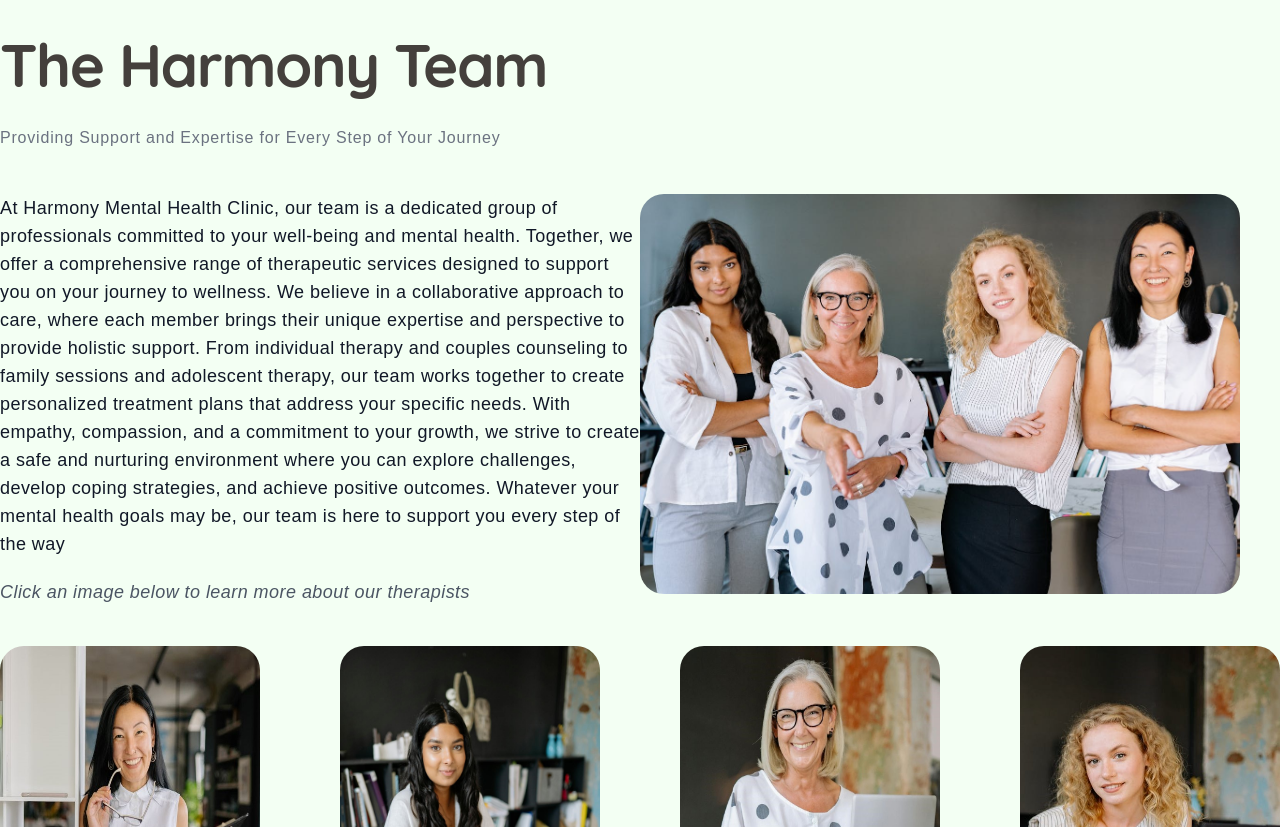
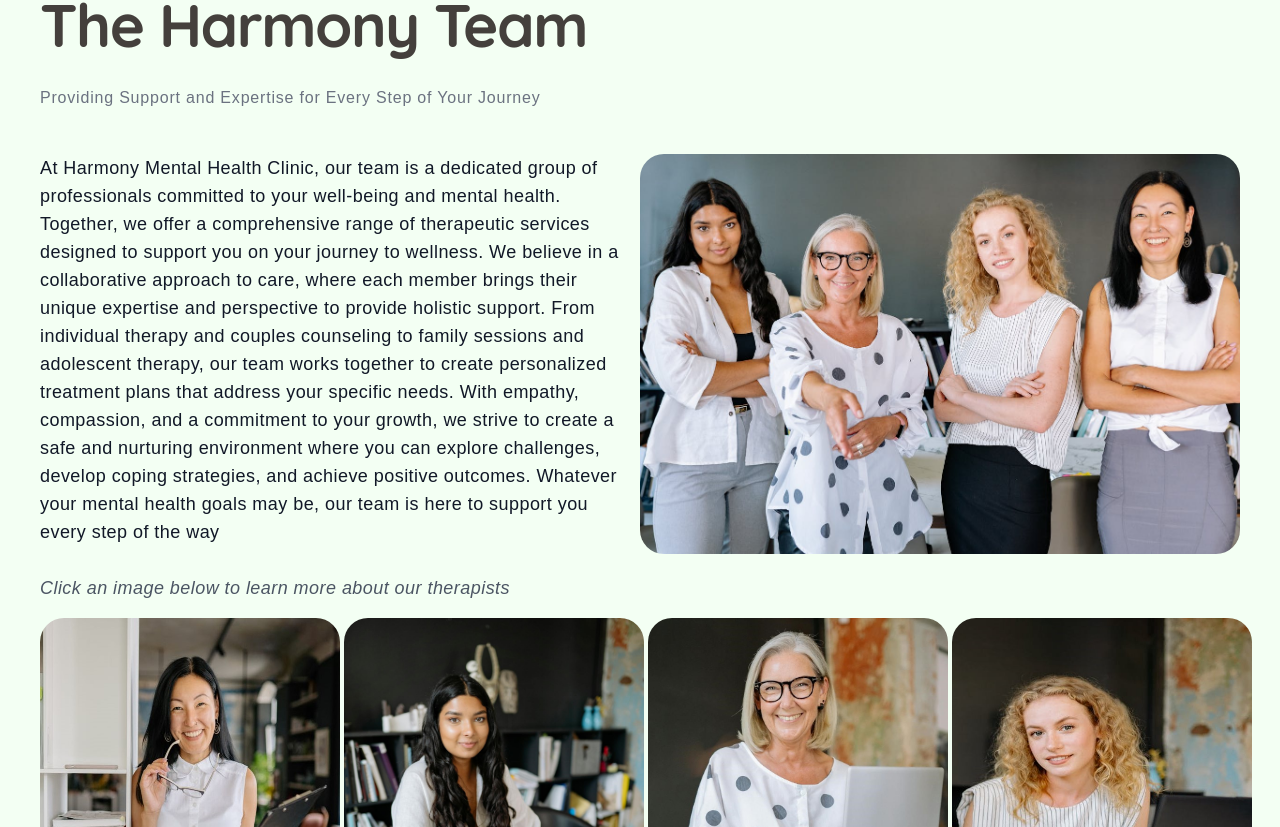
Before and after one commit to Quincy-Fer/Harmony-Therapy-Website, a React (Vite) app: page / in a window 1280 px wide. Shown: the part 5733-6560 px from the top of the page. Built offline with nearby package versions, Linux system fonts and the light colour scheme.

Commit message:
create responsive team section

```diff
--- a/src/Components/TeamCard.jsx
+++ b/src/Components/TeamCard.jsx
@@ -10,7 +10,7 @@ const TeamCard = ({ imgURL, alt, content, onClick, isSelected }) => {
         alt={alt}
         className={`${
           isSelected ? "border-green-500 border-4 " : ""
-        } h-full w-full bg-cover rounded-3xl hover:scale-110 transition-all object-center
+        } h-full w-full bg-cover rounded-3xl hover:scale-105 transition-all object-center
         `}
       />
     </div>
--- a/src/Sections/About.jsx
+++ b/src/Sections/About.jsx
@@ -3,7 +3,7 @@ import { about } from "../assets/images";
 const About = () => {
   return (
     <section className="max-w-[1440px] md:p-4 lg:p-10  mx-auto" id="about">
-      <div className=" grid lg:grid-cols-2 gap-20 ">
+      <div className=" grid lg:grid-cols-2 lg:gap-20 ">
         <div className="flex flex-col justify-center">
           <h2
             className="text-stone-700 md:text-[44px] lg:text-[72px] lg:max-w-[780px] font-bold font-quicksand
@@ -34,7 +34,7 @@ const About = () => {
             mental health and enhance your quality of life.
           </p>
         </div>
-        <div className="flex justify-center">
+        <div className="flex justify-center md:h-[400px] lg:h-0">
           <img
             src={about}
             alt="woman consulting a couple"
--- a/src/Sections/Team.jsx
+++ b/src/Sections/Team.jsx
@@ -1,17 +1,15 @@
-import { TEAM} from "../constants";
+import { TEAM } from "../constants";
 import TeamCard from "../Components/TeamCard";
 import { useState } from "react";
 
 const Team = () => {
-
-
   const [selectedContent, setSelectedContent] = useState({
     imgURL: TEAM[0].imgURL,
     text: TEAM[0].text,
     alt: TEAM[0].alt,
   });
 
-  const handleImageClick = (content,key) => {
+  const handleImageClick = (content, key) => {
     setSelectedContent(content);
     setSelectedKey(key);
   };
@@ -19,7 +17,7 @@ const Team = () => {
   const [selectedKey, setSelectedKey] = useState(TEAM[0].key);
 
   return (
-    <section className="max-w-[1440px] mx-auto pt-20" id="team">
+    <section className="max-w-[1440px] mx-auto md:p-4 lg:p-10" id="team">
       {/* Heading Subheading */}
       <div className="flex flex-col">
         <h2
@@ -36,23 +34,16 @@ const Team = () => {
         </p>
 
         {/* Image and Text */}
-        <div className="flex flex-col md:flex-row mt-10">
+        <div className="flex flex-col lg:flex-row mt-10 ">
           <div className="flex-1  ">
             <p
               className="font-nunito max-w-[640px]  text-gray-900 tracking-wide
-          text-balance text-lg"
+          text-balance text-lg mr-4"
             >
               {selectedContent.text}
             </p>
-
-            <p
-              className="font-nunito max-w-[640px]  text-gray-600 tracking-wide
-          text-balance text-lg italic mt-5"
-            >
-              Click an image below to learn more about our therapists
-            </p>
           </div>
-          <div className="flex-1 ">
+          <div className="flex-1 md:mt-4 lg:mt-0 ">
             <img
               src={selectedContent.imgURL}
               alt={selectedContent.alt}
@@ -60,9 +51,15 @@ const Team = () => {
             />
           </div>
         </div>
+        <p
+          className="font-nunito max-w-[640px]  text-gray-600 tracking-wide
+          text-balance text-lg italic mt-5"
+        >
+          Click an image below to learn more about our therapists
+        </p>
       </div>
       {/* IMAGES map */}
-      <div className="flex justify-start gap-20 mt-10 ">
+      <div className="grid md:grid-cols-2 lg:grid-cols-4 gap-4 mt-4">
         {TEAM.slice(1).map((item) => (
           <TeamCard
             key={item.key}
```
